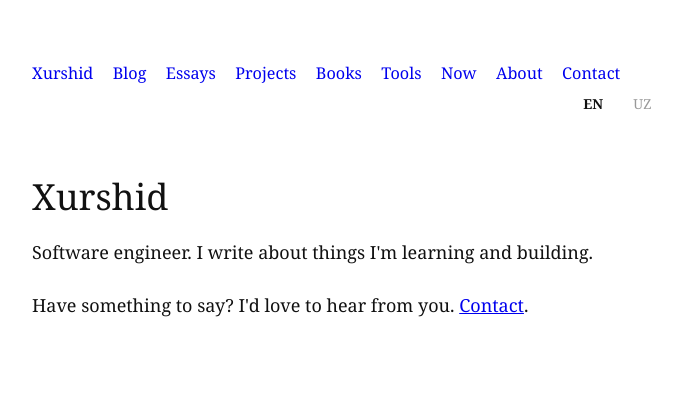
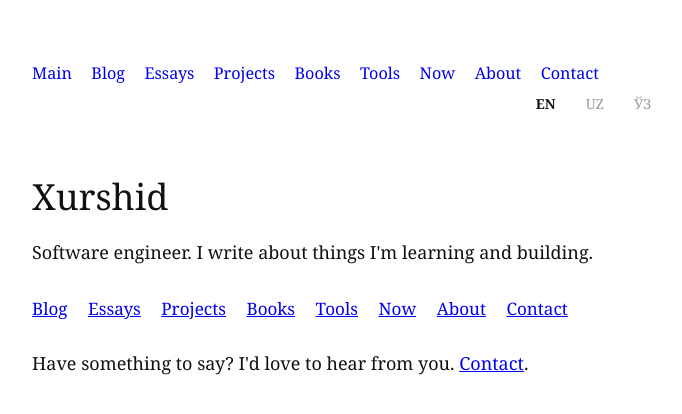
Before and after one commit to Xurshidbek079/blog, a Flask app: page / in a window 1280 px wide. Shown: the top 414 px of the page, without its empty margins (288-970 px from the left). Run offline with Flask 3, Linux system fonts and the light colour scheme.

Commit message:
add Uzbek Cyrillic language, update nav labels, add homepage page-links row
Co-Authored-By: Claude Sonnet 4.6 <noreply@anthropic.com>

```diff
--- a/app.py
+++ b/app.py
@@ -13,7 +13,7 @@ CONTENT = Path("content")
 
 TRANSLATIONS = {
     "en": {
-        "nav_home": "Xurshid",
+        "nav_home": "Main",
         "nav_blog": "Blog",
         "nav_essays": "Essays",
         "nav_projects": "Projects",
@@ -46,25 +46,25 @@ TRANSLATIONS = {
         "not_found_home": "Go home",
     },
     "uz": {
-        "nav_home": "Xurshid",
+        "nav_home": "Asosiy",
         "nav_blog": "Blog",
-        "nav_essays": "Maqolalar",
+        "nav_essays": "Insholar",
         "nav_projects": "Loyihalar",
         "nav_books": "Kitoblar",
-        "nav_tools": "Asboblar",
+        "nav_tools": "Qurollar",
         "nav_now": "Hozir",
         "nav_about": "Haqida",
         "nav_contact": "Aloqa",
         "home_tagline": "Dasturchi. O'rganayotgan va qurayotgan ishlarim haqida yozaman.",
-        "home_recent": "So'nggi maqolalar",
-        "home_all_essays": "→ Barcha maqolalar",
+        "home_recent": "So'nggi insholar",
+        "home_all_essays": "→ Barcha insholar",
         "home_explore": "Saytda",
         "home_contact_invite": "Muloqotga taklif qilaman.",
-        "essays_title": "Maqolalar",
+        "essays_title": "Insholar",
         "essays_tag_prefix": "Teg:",
         "essays_tag_clear": "tozalash",
-        "essays_none": "Hali maqolalar yo'q.",
-        "essays_none_tagged": "Ushbu teg bilan maqolalar yo'q:",
+        "essays_none": "Hali insholar yo'q.",
+        "essays_none_tagged": "Ushbu teg bilan insholar yo'q:",
         "about_title": "Haqida",
         "now_title": "Hozir",
         "contact_title": "Aloqa",
@@ -73,10 +73,43 @@ TRANSLATIONS = {
         "books_reading": "Hozir o'qiyapman",
         "books_done": "O'qib bo'ldim",
         "books_want": "O'qimoqchi",
-        "tools_title": "Asboblar",
-        "post_back": "← Maqolalar",
+        "tools_title": "Qurollar",
+        "post_back": "← Insholar",
         "not_found_title": "Sahifa topilmadi",
         "not_found_home": "Bosh sahifaga",
+    },
+    "uz_cyr": {
+        "nav_home": "Асосий",
+        "nav_blog": "Блог",
+        "nav_essays": "Иншолар",
+        "nav_projects": "Лойиҳалар",
+        "nav_books": "Китоблар",
+        "nav_tools": "Қуроллар",
+        "nav_now": "Ҳозир",
+        "nav_about": "Ҳақида",
+        "nav_contact": "Алоқа",
+        "home_tagline": "Дастурчи. Ўрганаётган ва қураётган ишларим ҳақида ёзаман.",
+        "home_recent": "Сўнгги иншолар",
+        "home_all_essays": "→ Барча иншолар",
+        "home_explore": "Сайтда",
+        "home_contact_invite": "Мулоқотга таклиф қиламан.",
+        "essays_title": "Иншолар",
+        "essays_tag_prefix": "Тег:",
+        "essays_tag_clear": "тозалаш",
+        "essays_none": "Ҳали иншолар йўқ.",
+        "essays_none_tagged": "Ушбу тег билан иншолар йўқ:",
+        "about_title": "Ҳақида",
+        "now_title": "Ҳозир",
+        "contact_title": "Алоқа",
+        "projects_title": "Лойиҳалар",
+        "books_title": "Китоблар",
+        "books_reading": "Ҳозир ўқияпман",
+        "books_done": "Ўқиб бўлдим",
+        "books_want": "Ўқимоқчи",
+        "tools_title": "Қуроллар",
+        "post_back": "← Иншолар",
+        "not_found_title": "Саҳифа топилмади",
+        "not_found_home": "Бош саҳифага",
     },
 }
 
--- a/templates/base.html
+++ b/templates/base.html
@@ -36,6 +36,7 @@ table{border-collapse:collapse;width:100%;margin-bottom:1.2em;font-size:.9em}
 th,td{border:1px solid #ddd;padding:.4em .7em;text-align:left}
 th{background:#f4f4f4}
 .sitemap{list-style:none;padding:0;columns:2;margin-bottom:1.2em}
+.page-links{display:flex;flex-wrap:nowrap;gap:1.2em;margin:1.5em 0;overflow-x:auto;font-size:.95em}
 .sitemap li{margin-bottom:.4em}
 </style>
 </head>
@@ -54,6 +55,7 @@ th{background:#f4f4f4}
   <span class="lang-toggle">
     <a href="/lang/en"{% if lang == 'en' %} class="active"{% endif %}>EN</a>
     <a href="/lang/uz"{% if lang == 'uz' %} class="active"{% endif %}>UZ</a>
+    <a href="/lang/uz_cyr"{% if lang == 'uz_cyr' %} class="active"{% endif %}>ЎЗ</a>
   </span>
 </nav>
 {% block content %}{% endblock %}
--- a/templates/home.html
+++ b/templates/home.html
@@ -4,5 +4,16 @@
 <h1>Xurshid</h1>
 <p>{{ t.home_tagline }}</p>
 
+<div class="page-links">
+  <a href="/blog">{{ t.nav_blog }}</a>
+  <a href="/essays">{{ t.nav_essays }}</a>
+  <a href="/projects">{{ t.nav_projects }}</a>
+  <a href="/books">{{ t.nav_books }}</a>
+  <a href="/tools">{{ t.nav_tools }}</a>
+  <a href="/now">{{ t.nav_now }}</a>
+  <a href="/about">{{ t.nav_about }}</a>
+  <a href="/contact">{{ t.nav_contact }}</a>
+</div>
+
 <p>{{ t.home_contact_invite }} <a href="/contact">{{ t.nav_contact }}</a>.</p>
 {% endblock %}
```
